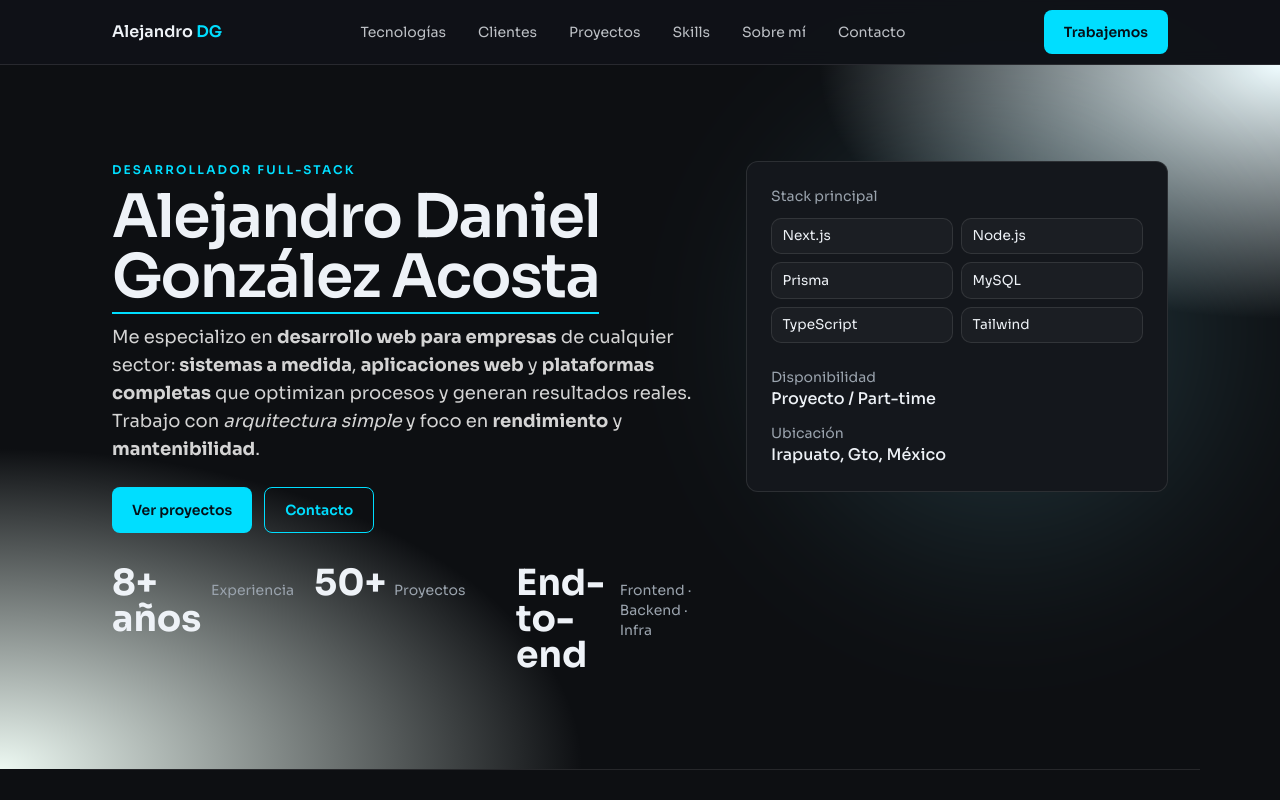
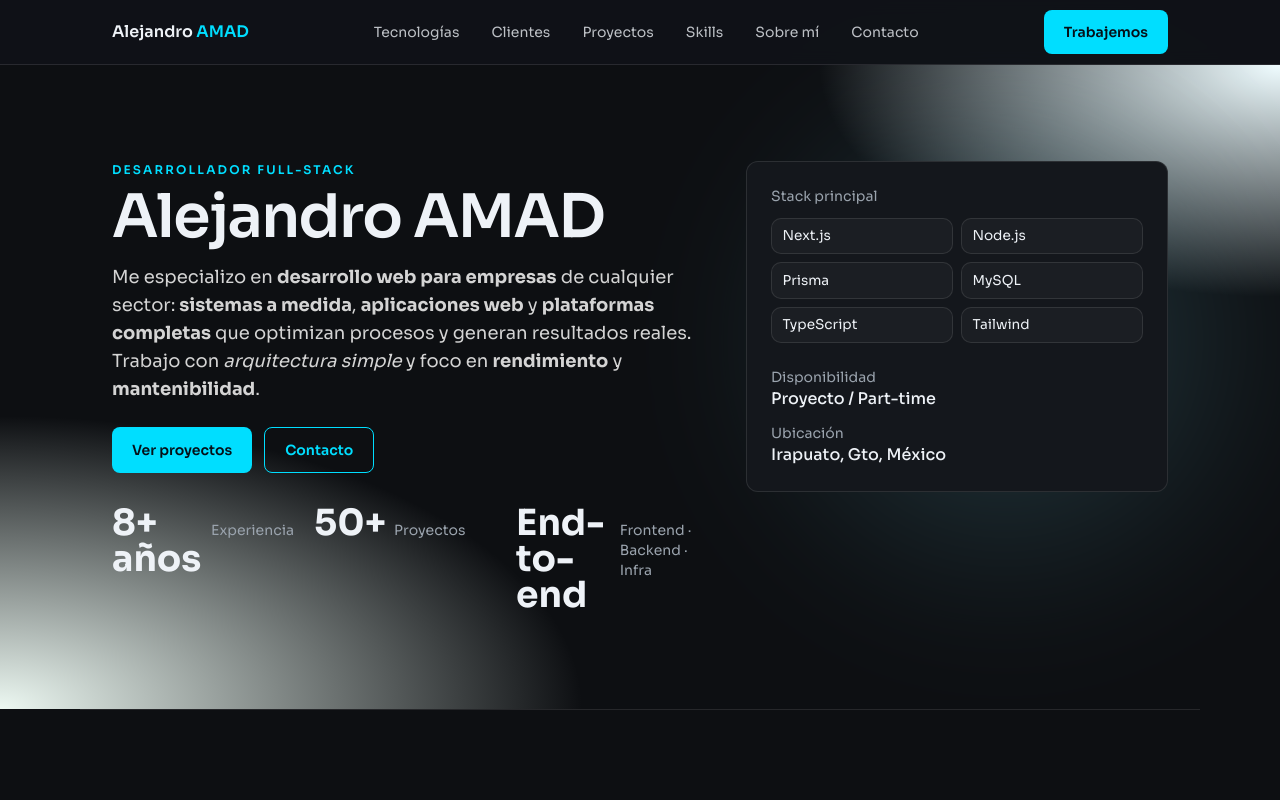
Before and after one commit to Pekeeee/portafolio, a Next.js app: page / in a window 1280 px wide. Shown: the top 800 px of the page. Built offline with nearby package versions, Linux system fonts and the light colour scheme; some icons are missing.

Commit message:
arreglado todo X2

```diff
--- a/app/layout.tsx
+++ b/app/layout.tsx
@@ -2,7 +2,7 @@ import type { Metadata } from 'next'
 import './globals.css'
 
 export const metadata: Metadata = {
-  title: 'Alejandro Daniel González Acosta — Portafolio',
+  title: 'Alejandro AMAD — Portafolio',
   description: 'Desarrollo Web, E-commerce, HUD FiveM, Sistemas a medida.',
 }
 
--- a/app/page.tsx
+++ b/app/page.tsx
@@ -147,7 +147,7 @@ export default function HomePage() {
       <header className="sticky top-0 z-50 navbar border-b border-[var(--line)]">
         <nav className="container-max h-16 flex items-center justify-between">
           <Link href="#inicio" className="font-semibold">
-            Alejandro <span style={{ color: 'var(--accent)' }}>DG</span>
+            Alejandro <span style={{ color: 'var(--accent)' }}>AMAD</span>
           </Link>
           <div className="hidden md:flex items-center gap-8">
             <a href="#tecnologias" className="navlink">Tecnologías</a>
@@ -176,8 +176,7 @@ export default function HomePage() {
               animate={{ opacity: 1, y: 0 }}
               transition={{ duration: 0.8, delay: 0.05 }}
             >
-              Alejandro Daniel <br className="hidden sm:block" />
-              <span className="underline-anim reveal">González Acosta</span>
+              Alejandro AMAD <br className="hidden sm:block" />
             </motion.h1>
 
             <motion.p
@@ -698,7 +697,7 @@ export default function HomePage() {
 
       <footer className="py-12 border-t border-[var(--line)]">
         <div className="container-max flex flex-col sm:flex-row items-center justify-between gap-4">
-          <p className="text-sm muted">© {new Date().getFullYear()} Alejandro Daniel González Acosta</p>
+          <p className="text-sm muted">© {new Date().getFullYear()} Alejandro AMAD</p>
           <div className="flex gap-4 text-sm">
             <a href="#tecnologias" className="navlink">Tecnologías</a>
             <a href="#clientes" className="navlink">Clientes</a>
--- a/components/AboutEditorialDark.tsx
+++ b/components/AboutEditorialDark.tsx
@@ -9,7 +9,7 @@ export default function AboutEditorialDark() {
         <div className="mb-12 flex items-end justify-between gap-6">
           <div>
             <p className="text-xs tracking-widest text-neutral-400 uppercase">
-              Alejandro Daniel González Acosta
+              Alejandro AMAD
             </p>
             <h1 className="mt-2 text-4xl font-semibold leading-tight tracking-tight lg:text-5xl">
               Diseño sistemas claros. <span className="font-normal text-neutral-400">Sin ruido.</span>
--- a/components/AboutSplit.tsx
+++ b/components/AboutSplit.tsx
@@ -7,7 +7,7 @@ export default function AboutSplit() {
         {/* Encabezado */}
         <header className="mb-12">
           <p className="text-xs tracking-widest text-neutral-400 uppercase">
-            Alejandro Daniel González Acosta
+            Alejandro AMAD
           </p>
           <h1 className="mt-2 text-4xl font-semibold leading-tight tracking-tight lg:text-5xl">
             Construyo software claro para problemas reales.
--- a/components/NavBar.tsx
+++ b/components/NavBar.tsx
@@ -20,7 +20,7 @@ export default function NavBar() {
   return (
     <header className={`sticky top-0 z-50 bg-white ${shadow ? 'border-b border-border' : ''}`}>
       <nav className="container-max h-16 flex items-center justify-between">
-        <a href="#inicio" className="font-semibold">Alejandro <span className="text-accent">DG</span></a>
+        <a href="#inicio" className="font-semibold">Alejandro <span className="text-accent">AMAD</span></a>
         <div className="hidden md:flex items-center gap-8 text-sm">
           {items.map(i => (
             <a key={i.href} href={i.href} className="hover:text-accent transition-colors">{i.label}</a>
```
